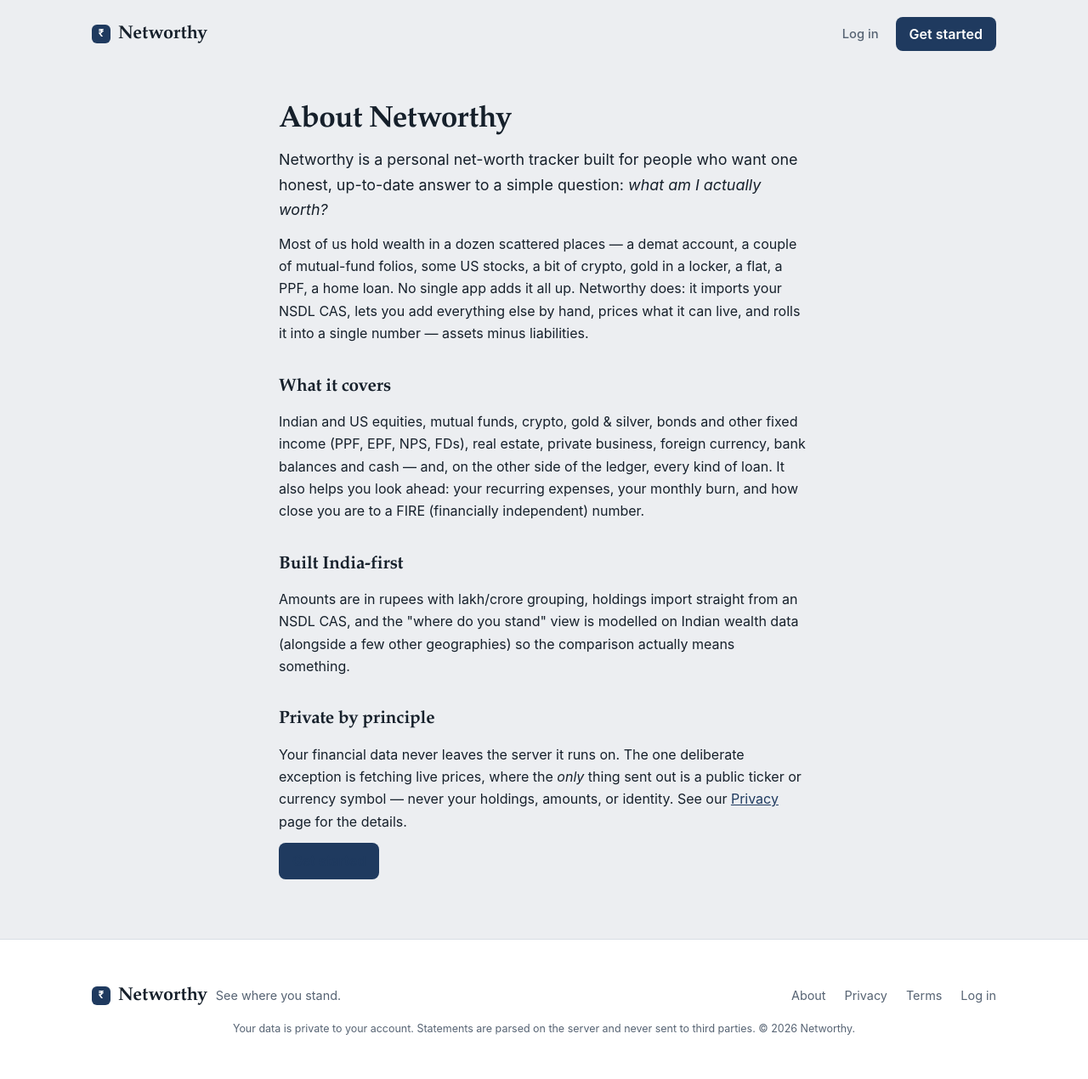
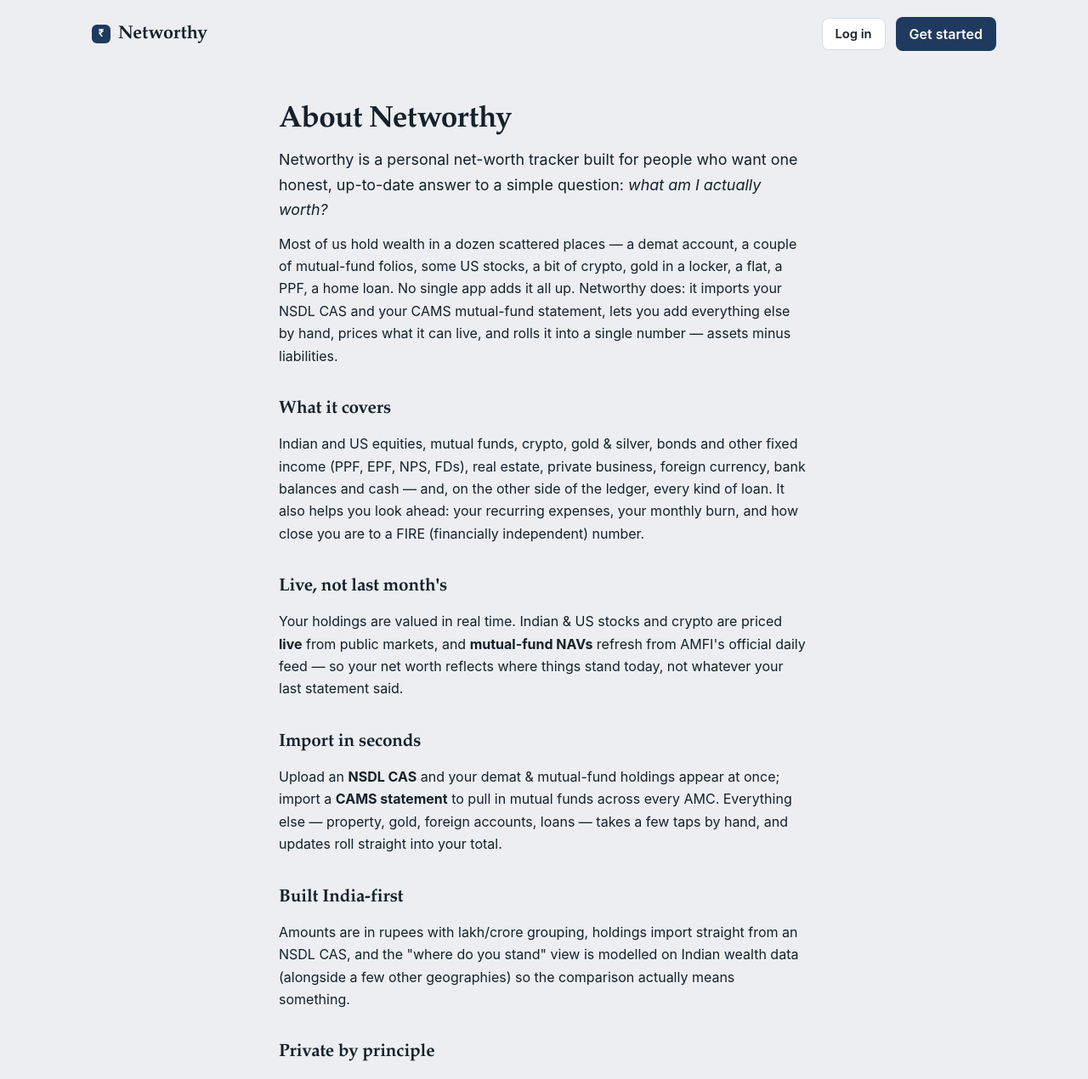
Before and after one commit to awmanoj/networthy, a FastAPI app: page /about in a window 1280 px wide. Shown: the top 1270 px of the page at 85% size. Run offline with FastAPI, Linux system fonts and the light colour scheme.

Commit message:
About: add CAMS + live pricing; fix invisible "Log in" button
- about.html: mention importing a CAMS mutual-fund statement (alongside NSDL
  CAS), and that Indian/US stocks + crypto are priced LIVE and mutual-fund NAVs
  refresh daily from AMFI. New "Live, not last month's" and "Import in seconds"
  sections.
- header: the "Log in" control was faint muted text next to the solid button and
  read as an invisible/broken button. Restyle it as a clearly-visible outlined
  button (readable text, border, brand hover), and add an explicit white-text
  guard on the marketing primary button.

Co-Authored-By: Claude Opus 4.8 <noreply@anthropic.com>

```diff
--- a/app/static/style.css
+++ b/app/static/style.css
@@ -798,9 +798,16 @@ a.cta-tile:hover { filter: brightness(1.06); border: none; }
   display: flex; align-items: center; justify-content: space-between;
   max-width: 1120px; margin: 0 auto; padding: 20px 28px;
 }
-.mkt-nav { display: flex; align-items: center; gap: 20px; }
-.mkt-login { color: var(--muted); text-decoration: none; font-size: 0.92rem; font-weight: 500; }
-.mkt-login:hover { color: var(--text); }
+.mkt-nav { display: flex; align-items: center; gap: 12px; }
+/* Outlined secondary button — clearly visible next to the solid "Get started". */
+.mkt-login {
+  color: var(--text); text-decoration: none; font-size: 0.92rem; font-weight: 600;
+  padding: 7px 15px; border: 1px solid var(--border); border-radius: 8px;
+  background: var(--surface);
+}
+.mkt-login:hover { border-color: var(--brand); color: var(--brand); }
+/* Guard the primary's label to white regardless of any link-color cascade. */
+.mkt-nav a.btn, .mkt-nav a.btn:hover { color: var(--btn-fg); }
 
 .mkt-eyebrow {
   display: inline-block; text-transform: uppercase; letter-spacing: 0.14em;
--- a/app/templates/about.html
+++ b/app/templates/about.html
@@ -11,9 +11,9 @@
   <p>
     Most of us hold wealth in a dozen scattered places — a demat account, a couple of
     mutual-fund folios, some US stocks, a bit of crypto, gold in a locker, a flat, a PPF,
-    a home loan. No single app adds it all up. Networthy does: it imports your NSDL CAS,
-    lets you add everything else by hand, prices what it can live, and rolls it into a
-    single number — assets minus liabilities.
+    a home loan. No single app adds it all up. Networthy does: it imports your NSDL CAS
+    and your CAMS mutual-fund statement, lets you add everything else by hand, prices what
+    it can live, and rolls it into a single number — assets minus liabilities.
   </p>
 
   <h2>What it covers</h2>
@@ -23,6 +23,22 @@
     bank balances and cash — and, on the other side of the ledger, every kind of loan.
     It also helps you look ahead: your recurring expenses, your monthly burn, and how
     close you are to a FIRE (financially independent) number.
+  </p>
+
+  <h2>Live, not last month's</h2>
+  <p>
+    Your holdings are valued in real time. Indian &amp; US stocks and crypto are priced
+    <strong>live</strong> from public markets, and <strong>mutual-fund NAVs</strong> refresh
+    from AMFI's official daily feed — so your net worth reflects where things stand today,
+    not whatever your last statement said.
+  </p>
+
+  <h2>Import in seconds</h2>
+  <p>
+    Upload an <strong>NSDL CAS</strong> and your demat &amp; mutual-fund holdings appear
+    at once; import a <strong>CAMS statement</strong> to pull in mutual funds across every
+    AMC. Everything else — property, gold, foreign accounts, loans — takes a few taps by
+    hand, and updates roll straight into your total.
   </p>
 
   <h2>Built India-first</h2>
```
